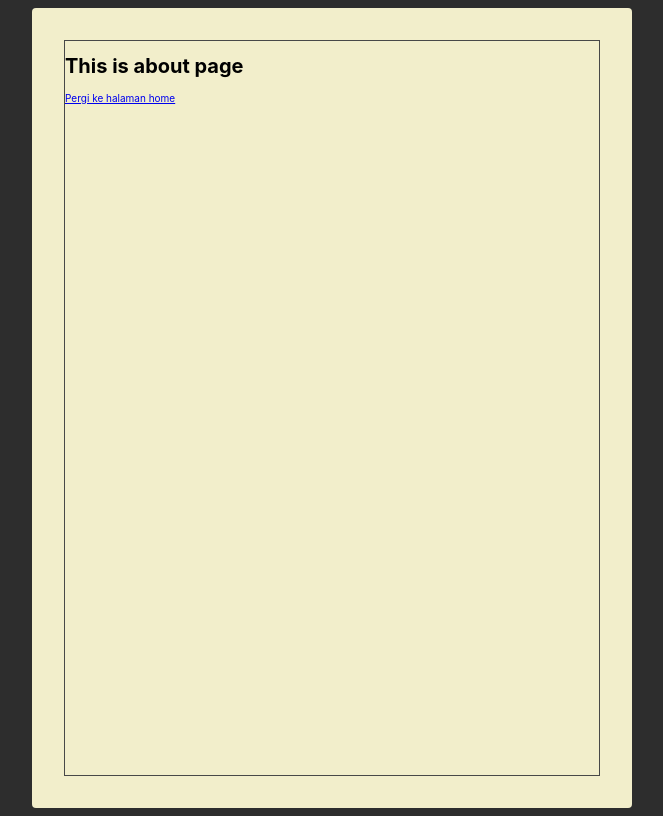
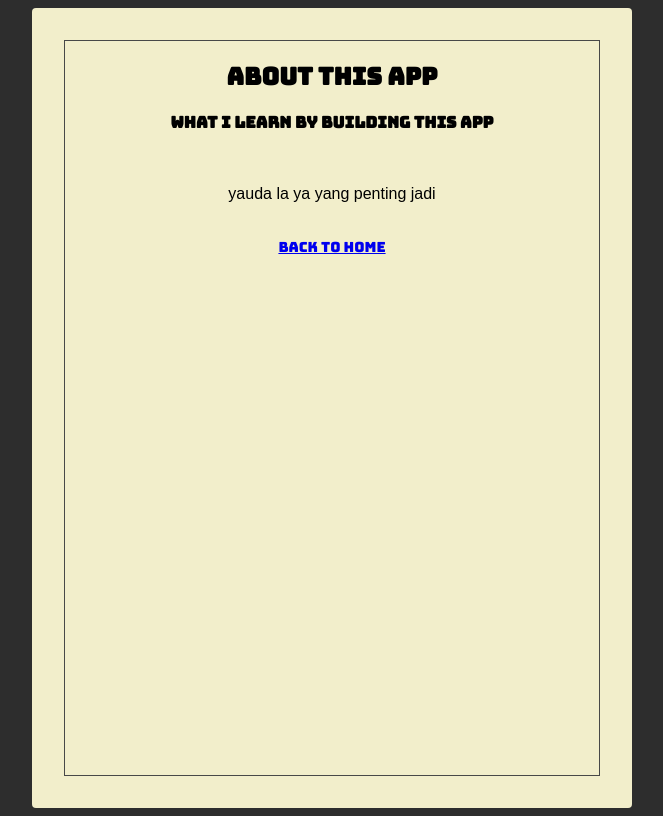
Before and after one commit to sabilimaulana/react-todolist, a React (Create React App) app: page /about in a window 1280 px wide. Shown: the whole page, without its empty margins (308-971 px from the left). Built offline with nearby package versions, Linux system fonts and the light colour scheme.

Commit message:
Style About Page

```diff
--- /dev/null
+++ b/src/components/aboutContent/AboutContent.jsx
@@ -0,0 +1,35 @@
+/** @jsx jsx */
+import { jsx } from "@emotion/react";
+import { Link } from "react-router-dom";
+
+import * as styles from "./AboutContent.styles";
+
+import Container from "../../layout/Container";
+import Item from "../../layout/Item";
+
+const AboutContent = () => {
+  return (
+    <section className="about-page-content-component">
+      <Container flexDirection="column">
+        <Item align="center">
+          <h1 css={styles.aboutPageHeader}>About this App</h1>
+          <h3 css={styles.aboutPageSubHeader}>
+            What i learn by building this app
+          </h3>
+        </Item>
+        <Item>
+          <Container justifyContent="center">
+            <p css={styles.aboutPageParagraph}>yauda la ya yang penting jadi</p>
+          </Container>
+        </Item>
+        <Item align="center">
+          <Link to="/">
+            <span css={styles.backToHome}>Back to home</span>
+          </Link>
+        </Item>
+      </Container>
+    </section>
+  );
+};
+
+export default AboutContent;
--- /dev/null
+++ b/src/components/aboutContent/AboutContent.styles.js
@@ -0,0 +1,27 @@
+import { css } from "@emotion/react";
+
+export const aboutPageHeader = () =>
+  css`
+    font-family: "Bungee", sans-serif;
+    font-size: 24px;
+  `;
+
+export const aboutPageSubHeader = () =>
+  css`
+    font-family: "Bungee", sans-serif;
+    font-size: 16px;
+  `;
+
+export const aboutPageParagraph = () =>
+  css`
+    padding: 16px;
+    font-family: sans-serif;
+    font-size: 16px;
+    line-height: 1.6;
+  `;
+
+export const backToHome = () =>
+  css`
+    font-family: "Bungee", sans-serif;
+    font-size: 14px;
+  `;
--- a/src/components/header/Header.jsx
+++ b/src/components/header/Header.jsx
@@ -25,7 +25,6 @@ const Header = ({ showAddToggle, showAdd, clearTodos }) => {
         </Item>
         <Item flex={2}>
           <h1 css={styles.headerTitle(theme)}>Todo lists</h1>
-          <Link to="/about">Ke halaman about</Link>
         </Item>
         <Item flex={1} align="right">
           <Button onClick={clearTodos} text="Clear" color="red" align="right" />
--- a/src/components/todos/Todos.jsx
+++ b/src/components/todos/Todos.jsx
@@ -1,10 +1,12 @@
 /** @jsx jsx */
 import { jsx } from "@emotion/react";
-// import React from "react";
+import React from "react";
+import { Link } from "react-router-dom";
 import PropTypes from "prop-types";
 
 import Todo from "../todo/TodoClass";
 import Container from "../../layout/Container";
+import Item from "../../layout/Item";
 
 // import styles from "./todos.module.css";
 import * as styles from "./todos.styles";
@@ -26,11 +28,20 @@ const Todos = ({ todos, completeTodo }) => {
             );
           })}
         {todos.length === 0 && (
-          <div css={styles.todoPlaceholderText}>
-            Add todo by clicking{" "}
-            <span css={styles.addButtonPlaceholderText}>Add</span> button top
-            left corner
-          </div>
+          <React.Fragment>
+            <div css={styles.todoPlaceholderText}>
+              Add todo by clicking{" "}
+              <span css={styles.addButtonPlaceholderText}>Add</span> button top
+              left corner
+            </div>
+            <Container justifyContent="center">
+              <Item>
+                <span css={styles.seeAboutPagePlaceHolderText}>
+                  <Link to="/about">Or visit about page</Link>
+                </span>
+              </Item>
+            </Container>
+          </React.Fragment>
         )}
       </Container>
     </section>
--- a/src/components/todos/todos.styles.js
+++ b/src/components/todos/todos.styles.js
@@ -21,3 +21,8 @@ export const addButtonPlaceholderText = () =>
     font-family: "Bungee", sans-serif;
     font-size: 24px;
   `;
+export const seeAboutPagePlaceHolderText = () =>
+  css`
+    font-family: "Bungee", sans-serif;
+    font-size: 18px;
+  `;
--- a/src/layout/Container.jsx
+++ b/src/layout/Container.jsx
@@ -48,8 +48,8 @@ Container.propTypes = {
   flexDirection: PropTypes.oneOf([
     "row",
     "row-reverse",
-    "coloum",
-    "coloum-reverse"
+    "column",
+    "column-reverse"
   ]),
   flexWrap: PropTypes.oneOf(["nowrap", "wrap", "wrap-reverse"]),
   justifyContent: PropTypes.oneOf([
--- a/src/pages/About.jsx
+++ b/src/pages/About.jsx
@@ -1,6 +1,7 @@
 import React from "react";
 import { Link } from "react-router-dom";
 
+import AboutContent from "../components/aboutContent/AboutContent";
 import Paper from "../components/paper/Paper";
 import Container from "../layout/Container";
 
@@ -8,12 +9,12 @@ const About = () => {
   return (
     <Paper>
       <Container
-      // flexDirection="coloum"
-      // justifyContent="space-between"
-      // height="100%"
-      />
-      <h1>This is about page</h1>
-      <Link to="/">Pergi ke halaman home</Link>
+        flexDirection="column"
+        justifyContent="space-between"
+        height="100%"
+      >
+        <AboutContent />
+      </Container>
     </Paper>
   );
 };
```
